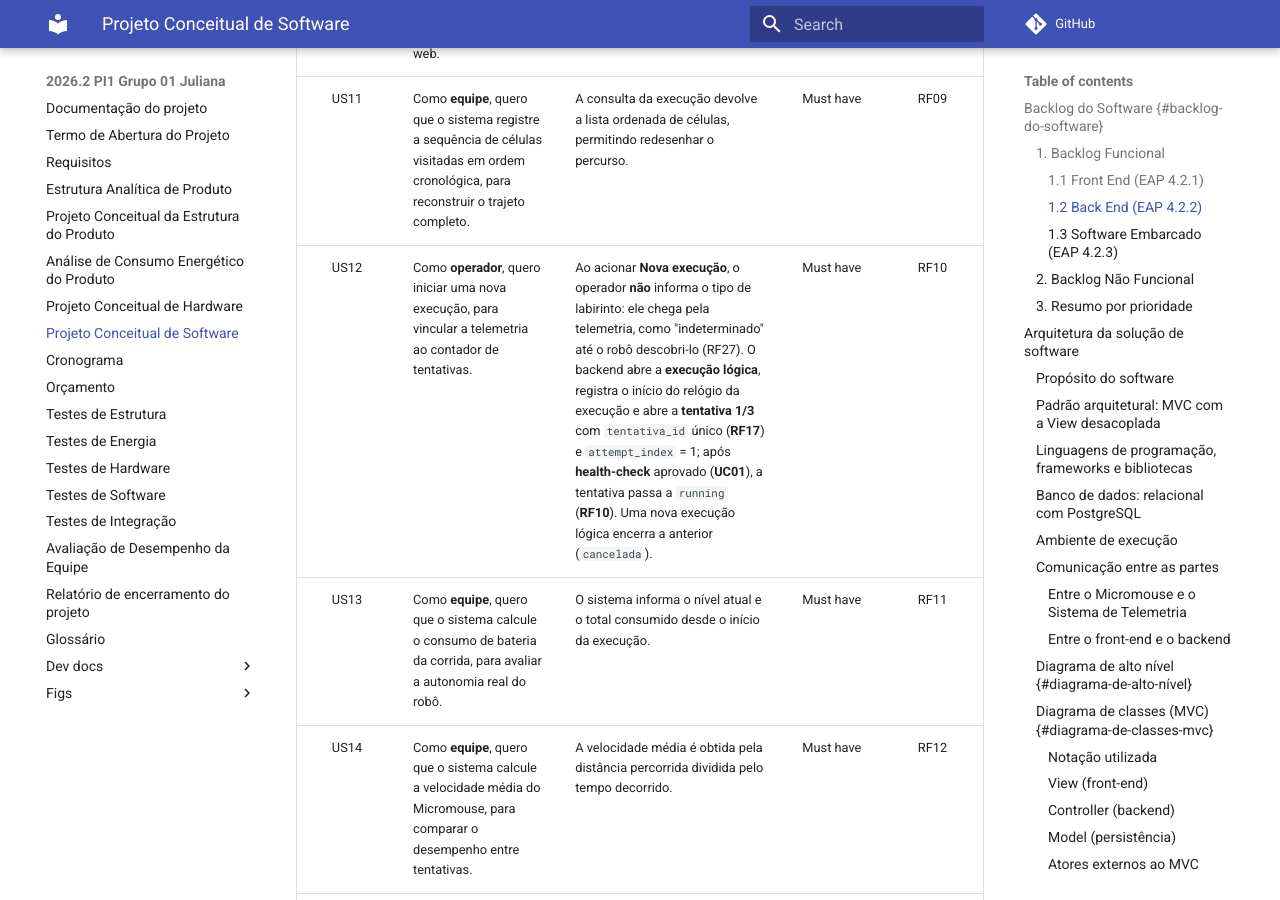
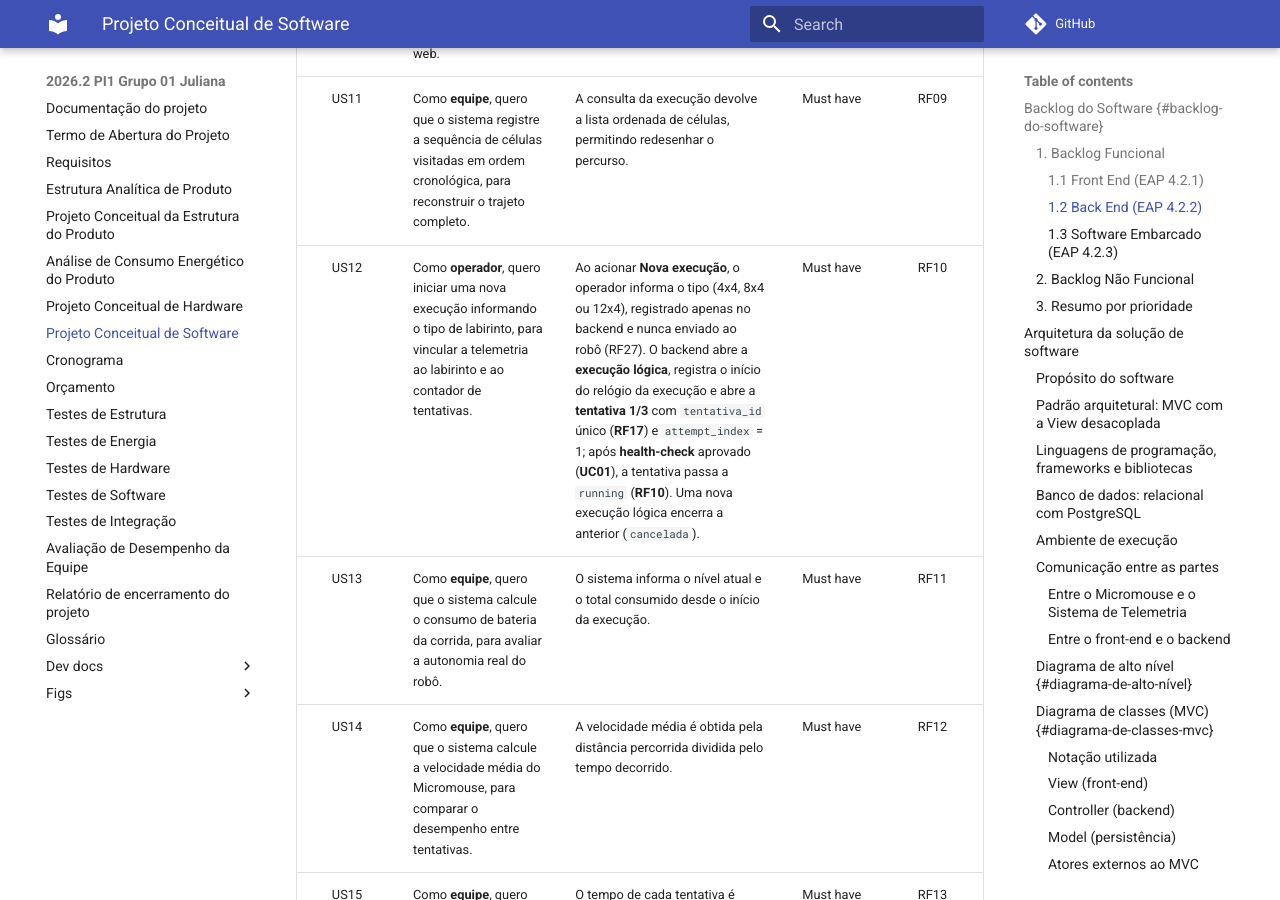
Before and after one commit to fcte-pi1/2026_2_PI1_Grupo01_Juliana, an MkDocs documentation site: the page built from docs/4.4 - Projeto conceitual de software.md, in a window 1280 px wide and 900 px high, scrolled down 4318 px. Built offline with MkDocs 1.6.1 and Material for MkDocs 9.7.7, drawn with Linux system fonts in a browser that asks for light colours; comment, search, counter and statistics services are not loaded; some of the changed text lies outside the part shown.

Commit message:
docs: voltar a informar o tipo de labirinto só no backend ao abrir a execução

```diff
--- a/docs/4.4 - Projeto conceitual de software.md
+++ b/docs/4.4 - Projeto conceitual de software.md
@@ -78,7 +78,7 @@ A documentação do _software_ deverá conter, no mínimo, os itens a seguir:
 | US09 | Como **equipe**, quero que o sistema disponibilize os dados das execuções anteriores, para sustentar a análise de desempenho no histórico. | A consulta devolve os dados registrados de cada tentativa de forma organizada. | Must have | RF07 |
 | US10 | Como **equipe**, quero que o sistema receba a telemetria enviada pelo Micromouse durante a corrida, para que os dados cheguem ao sistema web. | Cada mensagem recebida contém, no mínimo, a célula atual (x, y), o nível de bateria e o timestamp, e é associada à tentativa aberta da execução lógica em andamento. | Must have | RF08 |
 | US11 | Como **equipe**, quero que o sistema registre a sequência de células visitadas em ordem cronológica, para reconstruir o trajeto completo. | A consulta da execução devolve a lista ordenada de células, permitindo redesenhar o percurso. | Must have | RF09 |
-| US12 | Como **operador**, quero iniciar uma nova execução, para vincular a telemetria ao contador de tentativas. | Ao acionar **Nova execução**, o operador **não** informa o tipo de labirinto: ele chega pela telemetria, como "indeterminado" até o robô descobri-lo (RF27). O backend abre a **execução lógica**, registra o início do relógio da execução e abre a **tentativa 1/3** com `tentativa_id` único (**RF17**) e `attempt_index` = 1; após **health-check** aprovado (**UC01**), a tentativa passa a `running` (**RF10**). Uma nova execução lógica encerra a anterior (`cancelada`). | Must have | RF10 |
+| US12 | Como **operador**, quero iniciar uma nova execução informando o tipo de labirinto, para vincular a telemetria ao labirinto e ao contador de tentativas. | Ao acionar **Nova execução**, o operador informa o tipo (4x4, 8x4 ou 12x4), registrado apenas no backend e nunca enviado ao robô (RF27). O backend abre a **execução lógica**, registra o início do relógio da execução e abre a **tentativa 1/3** com `tentativa_id` único (**RF17**) e `attempt_index` = 1; após **health-check** aprovado (**UC01**), a tentativa passa a `running` (**RF10**). Uma nova execução lógica encerra a anterior (`cancelada`). | Must have | RF10 |
 | US13 | Como **equipe**, quero que o sistema calcule o consumo de bateria da corrida, para avaliar a autonomia real do robô. | O sistema informa o nível atual e o total consumido desde o início da execução. | Must have | RF11 |
 | US14 | Como **equipe**, quero que o sistema calcule a velocidade média do Micromouse, para comparar o desempenho entre tentativas. | A velocidade média é obtida pela distância percorrida dividida pelo tempo decorrido. | Must have | RF12 |
 | US15 | Como **equipe**, quero que o sistema calcule o tempo de cada tentativa e o tempo corrido da execução lógica, para verificar o cumprimento do limite de 10 minutos. | O tempo de cada tentativa é contado do seu início ao seu encerramento. O tempo da execução lógica é contado desde **Nova execução**, incluindo os intervalos entre tentativas. Ambos usam uma única fonte de relógio (a do backend). | Must have | RF13 |
@@ -115,7 +115,7 @@ A documentação do _software_ deverá conter, no mínimo, os itens a seguir:
 | US37 | Como **equipe**, quero que o robô transmita a telemetria ao sistema web, para que os dados sejam exibidos durante a prova. | Os dados de bateria, velocidade e trajeto chegam ao sistema web durante a execução. | Must have | RF24 |
 | US38 | Como **operador**, quero que o robô sinalize seu estado por LED e buzzer, para acompanhar início, erro e conclusão sem olhar a tela. | Os estados de início, erro/colisão e conclusão são sinalizados de forma distinguível. | Could have | RF25 |
 | US39 | Como **equipe**, quero que o robô detecte a chegada à área de objetivo, para encerrar a tentativa como cumprida. | Ao alcançar a célula no canto oposto ao de partida no tamanho de labirinto descoberto, e após confirmar que as bordas desse tamanho estão fechadas, o robô encerra o trajeto e reporta o status `success`. | Must have | RF26 |
-| US40 | Como **equipe**, quero que o robô descubra sozinho em qual labirinto está, para que nenhuma informação prévia precise ser passada a ele. | O tipo (4x4, 8x4 ou 12x4) é deduzido pela extensão das células visitadas e enviado na telemetria como "indeterminado" até ser descoberto. O backend grava na execução lógica o tipo recebido; se a execução terminar ainda como "indeterminado", o operador pode corrigi-lo pela interface. | Must have | RF27 |
+| US40 | Como **equipe**, quero que o robô descubra sozinho em qual labirinto está, para que nenhuma informação prévia precise ser passada a ele. | O tipo (4x4, 8x4 ou 12x4) é deduzido pela extensão das células visitadas e enviado na telemetria como "indeterminado" até ser descoberto. O tipo informado pelo operador em **Nova execução** fica só no backend e não é enviado ao robô. | Must have | RF27 |
 | US41 | Como **equipe**, quero que o robô monitore sua localização e registre a sequência de células percorridas, para que o trajeto possa ser reconstruído. | O firmware mantém a posição atual e a lista ordenada de células visitadas. | Must have | RF28 |
 | US42 | Como **operador**, quero que o robô faça um health-check antes de iniciar a execução, para não começar uma tentativa com componente defeituoso. | A verificação cobre comunicação, nível de bateria e mobilidade das rodas, e reprova a partida em caso de falha. | Should have | RF29 |
 | US43 | Como **operador**, quero usar o botão BOOT da placa para parar o robô e apagar sua memória, para ter uma parada de emergência que funciona sem rede. | Durante a corrida, um toque para o robô e envia `failed` com motivo `encerrado_operador`; com o robô parado, um toque curto apaga o mapa e um toque longo, confirmado por bipe duplo, apaga também os tipos de labirinto já resolvidos. | Must have | RF41 |
@@ -303,7 +303,7 @@ A ESP32 oferece Wi-Fi e Bluetooth integrados; o **TAP e o RF4 da Eletrônica** f
 
 **Fluxo operacional (TAP / 2.1).**
 
-1. O operador aciona **Nova execução**, sem informar o tipo de labirinto (ele chega pela telemetria, RF27), e abre a **execução lógica** com **tentativa 1/3** (**UC16**), respeitando uma tentativa aberta por vez (RF18).
+1. O operador aciona **Nova execução**, informa o tipo de labirinto (só no backend) e abre a **execução lógica** com **tentativa 1/3** (**UC16**), respeitando uma tentativa aberta por vez (RF18).
 2. O firmware executa **health-check** (**UC01**) e envia telemetria com status `health-check`. O backend associa os dados à `tentativa_id` e ao `attempt_index` (RF10, RF17).
 3. Com health-check aprovado, o firmware inicia o trajeto de forma autônoma (`running`); o backend registra a transição pela telemetria recebida — **sem** downlink de “iniciar” (RF39 reservado à **interrupção** Bluetooth).
 4. **Encerramento manual (RF30):** o operador usa **Encerrar tentativa** (modal com motivo `collision`, `stuck` ou `out_of_track` e observação opcional). A tentativa passa a `failed`, com o motivo escolhido e a origem `encerrado_operador`; a execução lógica permanece `em_andamento`. A ponte envia **interrupção** Bluetooth quando aplicável (**UC24**).
```
Also changed, not shown: docs/2 - Requisitos.md (+1 -1 lines).
